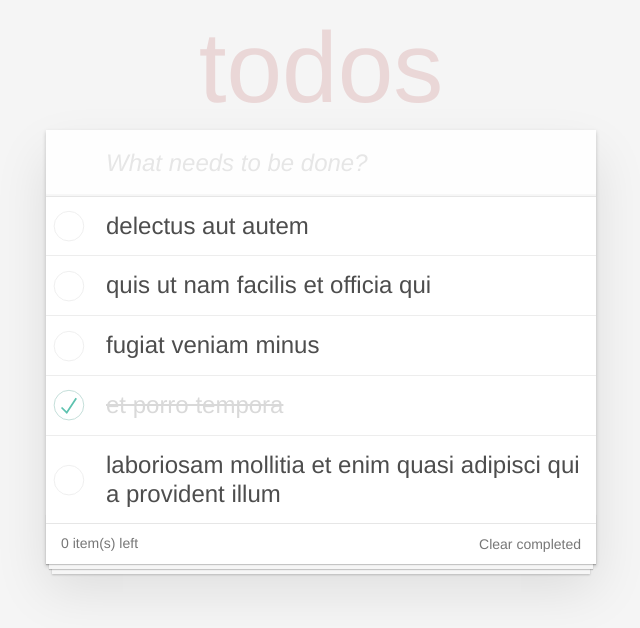
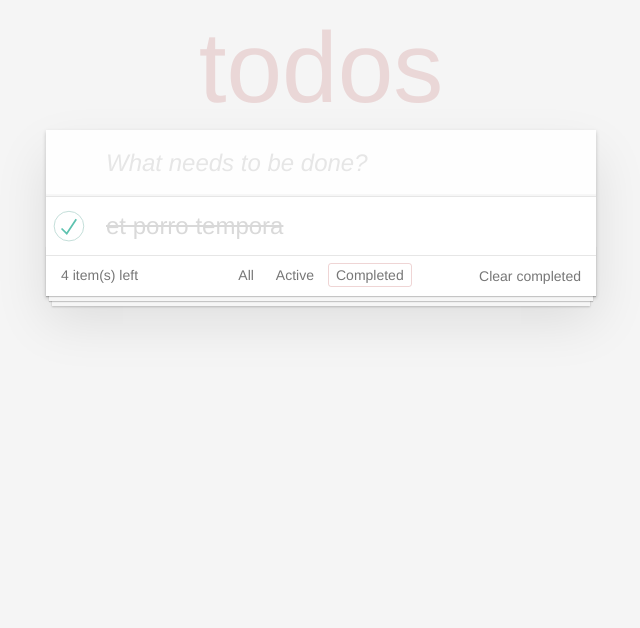
Before and after one commit to CoderJoe82/todolist, a React (Create React App) app: page /completed in a window 1280 px wide. Shown: the top 628 px of the page, without its empty margins (319-959 px from the left). Built offline with nearby package versions, Linux system fonts and the light colour scheme.

Commit message:
Finished todo part 2

```diff
--- a/package.json
+++ b/package.json
@@ -1,11 +1,12 @@
 {
   "name": "todos",
-  "homepage": "https://coderjoe82.gitlab.io/assessment---todo-app-part-1",
+  "homepage": "https://coderjoe82.gitlab.io/todo-list-part-2",
   "version": "0.1.0",
   "private": true,
   "dependencies": {
     "react": "^16.11.0",
     "react-dom": "^16.11.0",
+    "react-router-dom": "^5.1.2",
     "react-scripts": "^3.3.1"
   },
   "scripts": {
--- a/src/App.js
+++ b/src/App.js
@@ -1,21 +1,23 @@
 import React, { Component } from "react";
 import "./index.css";
 import todosList from "./todos.json";
+import { Route, NavLink } from "react-router-dom";
+import TodoList from "./TodoList.js";
 
 class App extends Component {
   state = {
     todos: todosList
   };
 
-  handleRemoveChecked = (event) => {
+  handleRemoveChecked = event => {
     const checkedToRemove = this.state.todos.filter(todo => {
       if (todo.completed === true) {
-            return false
+        return false;
       }
-        return true
-      })
-      this.setState({todos: checkedToRemove})
-  }
+      return true;
+    });
+    this.setState({ todos: checkedToRemove });
+  };
 
   handleDeleteTodo = (event, todoToDelete) => {
     const filteredArray = this.state.todos.filter(todo => {
@@ -53,6 +55,16 @@ class App extends Component {
     }
   };
 
+  handleItemsLeft () {
+    let itemsLeftArray = this.state.todos.filter(todo => {
+      if (todo.completed === true) {
+        return false
+      }
+      return true
+    })
+    return itemsLeftArray.length;
+  }
+
   render() {
     return (
       <section className="todoapp">
@@ -65,19 +77,77 @@ class App extends Component {
             autoFocus
           />
         </header>
+        <Route
+          exact
+          path="/"
+          render={() => (
             <TodoList
               todos={this.state.todos}
               handleToggleComplete={this.handleToggleComplete}
               handleDeleteTodo={this.handleDeleteTodo}
               handleRemoveChecked={this.handleRemoveChecked}
             />
+          )}
+        />
+        <Route
+          path="/active"
+          render={() => (
+            <TodoList
+              todos={this.state.todos.filter(todo => {
+                if (todo.completed === false) {
+                  return true;
+                }
+                return false;
+              })}
+              handleToggleComplete={this.handleToggleComplete}
+              handleDeleteTodo={this.handleDeleteTodo}
+              handleRemoveChecked={this.handleRemoveChecked}
+            />
+          )}
+        />
+        <Route
+          path="/completed"
+          render={() => (
+            <TodoList
+              todos={this.state.todos.filter(todo => {
+                if (todo.completed === false) {
+                  return false;
+                }
+                return true;
+              })}
+              handleToggleComplete={this.handleToggleComplete}
+              handleDeleteTodo={this.handleDeleteTodo}
+              handleRemoveChecked={this.handleRemoveChecked}
+            />
+          )}
+        />
         <footer className="footer">
+          {/* <!-- This should be `0 items left` by default --> */}
           <span className="todo-count">
-            <strong>0</strong> item(s) left
+            <strong>
+              {this.handleItemsLeft()}
+            </strong> item(s) left
           </span>
+          <ul className="filters">
+            <li>
+              <NavLink exact to="/" activeClassName="selected">
+                All
+              </NavLink>
+            </li>
+            <li>
+              <NavLink  to activeClassName="selected" to="/active">
+                Active
+              </NavLink>
+            </li>
+            <li>
+              <NavLink to activeClassName="selected" to="/completed">
+                Completed
+              </NavLink>
+            </li>
+          </ul>
           <button
             className="clear-completed"
-            onClick={event => this.handleRemoveChecked()}
+            onClick={this.handleRemoveChecked}
           >
             Clear completed
           </button>
@@ -87,49 +157,4 @@ class App extends Component {
   }
 }
 
-class TodoItem extends Component {
-  render() {
-    return (
-      <li className={this.props.completed ? "completed" : ""}>
-        <div className="view">
-          <input
-            className="toggle"
-            type="checkbox"
-            checked={this.props.completed}
-            onChange={event =>
-              this.props.handleToggleComplete(event, this.props.id)
-            }
-          />
-          <label>{this.props.title}</label>
-          <button className="destroy" onClick={this.props.handleDeleteTodo} />
-        </div>
-      </li>
-    );
-  }
-}
-
-class TodoList extends Component {
-  render() {
-    return (
-      <section className="main">
-        <ul className="todo-list">
-          {this.props.todos.map(todo => (
-            <TodoItem
-              key={todo.id}
-              title={todo.title}
-              completed={todo.completed}
-              id={todo.id}
-              handleToggleComplete={this.props.handleToggleComplete}
-              handleRemoveChecked={this.props.handleRemoveChecked}
-              handleDeleteTodo={event =>
-                this.props.handleDeleteTodo(event, todo.id)
-              }
-            />
-          ))}
-        </ul>
-      </section>
-    );
-  }
-}
-
 export default App;
--- /dev/null
+++ b/src/TodoItem.js
@@ -0,0 +1,24 @@
+import React, { Component } from 'react';
+
+class TodoItem extends Component {
+    render() {
+      return (
+        <li className={this.props.completed ? "completed" : ""}>
+          <div className="view">
+            <input
+              className="toggle"
+              type="checkbox"
+              checked={this.props.completed}
+              onChange={event =>
+                this.props.handleToggleComplete(event, this.props.id)
+              }
+            />
+            <label>{this.props.title}</label>
+            <button className="destroy" onClick={this.props.handleDeleteTodo} />
+          </div>
+        </li>
+      );
+    }
+  }
+
+  export default TodoItem;
--- /dev/null
+++ b/src/TodoList.js
@@ -0,0 +1,28 @@
+import React, { Component } from "react";
+import TodoItem from "./TodoItem.js";
+
+class TodoList extends Component {
+    render() {
+      return (
+        <section className="main">
+          <ul className="todo-list">
+            {this.props.todos.map(todo => (
+              <TodoItem
+                key={todo.id}
+                title={todo.title}
+                completed={todo.completed}
+                id={todo.id}
+                handleToggleComplete={this.props.handleToggleComplete}
+                handleRemoveChecked={this.props.handleRemoveChecked}
+                handleDeleteTodo={event =>
+                  this.props.handleDeleteTodo(event, todo.id)
+                }
+              />
+            ))}
+          </ul>
+        </section>
+      );
+    }
+  }
+
+export default TodoList;
--- a/src/index.js
+++ b/src/index.js
@@ -3,8 +3,9 @@ import ReactDOM from "react-dom";
 import "./index.css";
 import App from "./App";
 import * as serviceWorker from "./serviceWorker";
+import { BrowserRouter } from "react-router-dom";
 
-ReactDOM.render(<App />, document.getElementById("root"));
+ReactDOM.render(<BrowserRouter><App /></BrowserRouter>, document.getElementById("root"));
 
 // If you want your app to work offline and load faster, you can change
 // unregister() to register() below. Note this comes with some pitfalls.
```
Also changed, not shown: src/.gitlab-ci.yml (added), 1 other file (tests, documents, lock files or other folders). Lines whose indentation alone changed are shown as unchanged.
